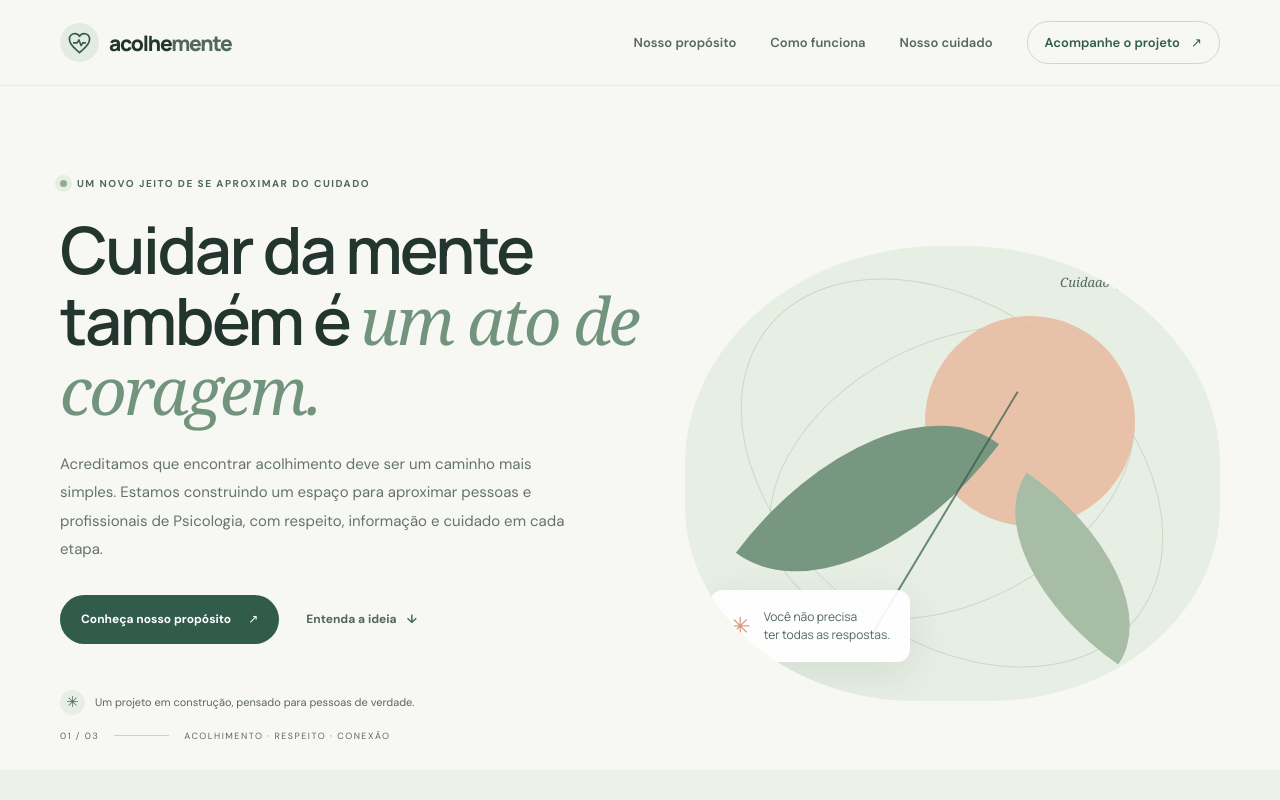
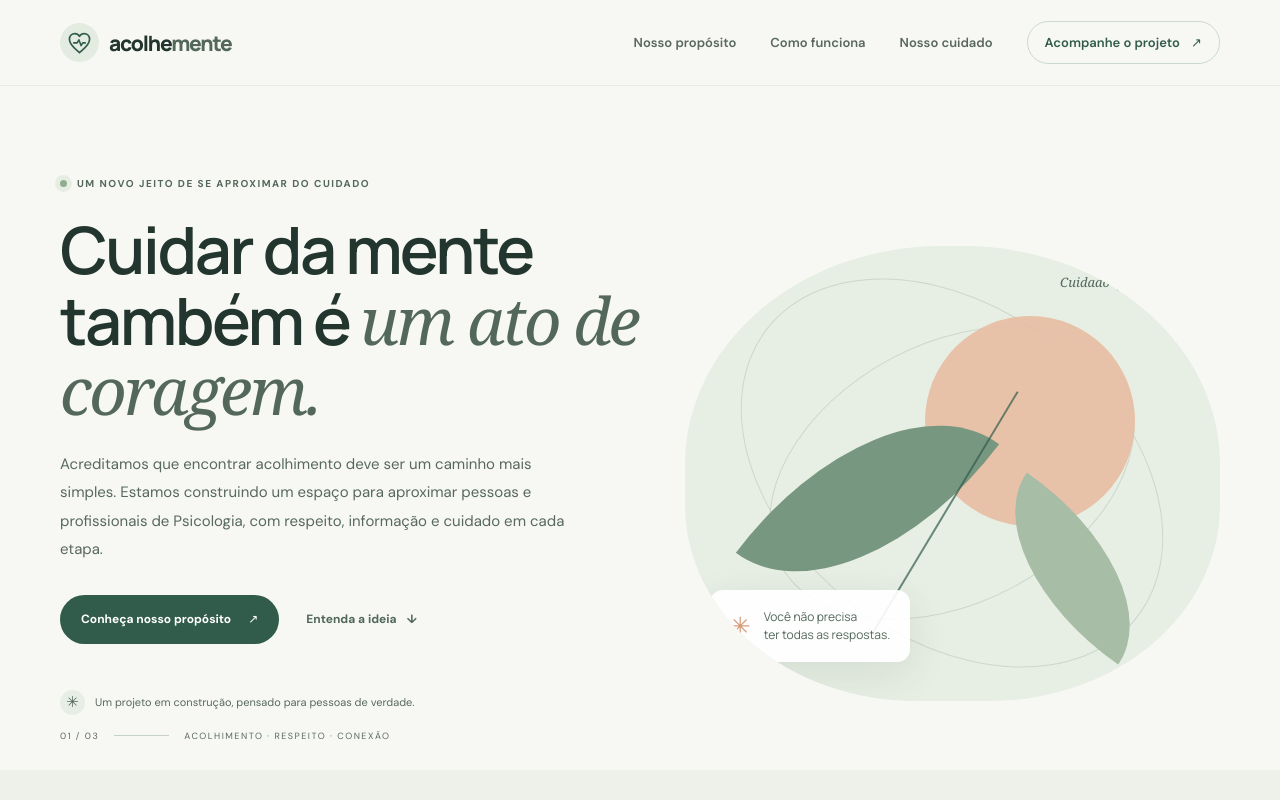
Before and after one commit to thiagocanali/AcolheMente, a Vue app: page / in a window 1280 px wide. Shown: the top 800 px of the page. Built offline with nearby package versions, Linux system fonts and the light colour scheme.

Commit message:
fix: meet contrast for muted copy and headings

```diff
--- a/src/style.css
+++ b/src/style.css
@@ -6,7 +6,7 @@
   text-rendering: optimizeLegibility;
   -webkit-font-smoothing: antialiased;
   --ink: #23352f;
-  --muted: #65736c;
+  --muted: #58685f;
   --green: #315c4c;
   --green-dark: #24483c;
   --sage: #dce8dc;
@@ -43,7 +43,7 @@ button { font: inherit; }
 h1, h2, h3, p { margin-top: 0; }
 h1, h2 { font-family: 'Manrope', sans-serif; letter-spacing: -2.5px; font-weight: 600; }
 h1 { max-width: 620px; margin-bottom: 24px; font-size: clamp(42px, 5.1vw, 67px); line-height: 1.08; }
-h1 em, h2 em { font-family: var(--serif); font-weight: 400; color: #73947c; }
+h1 em, h2 em { font-family: var(--serif); font-weight: 400; color: #53685b; }
 .hero-description { max-width: 510px; color: var(--muted); font-size: 15px; line-height: 1.9; }
 .hero-actions { display: flex; align-items: center; gap: 27px; margin-top: 31px; }
 .button { min-height: 49px; padding: 0 21px; display: inline-flex; align-items: center; justify-content: center; gap: 17px; border-radius: 30px; font-size: 12px; font-weight: 700; transition: transform .2s, background .2s; }
```
